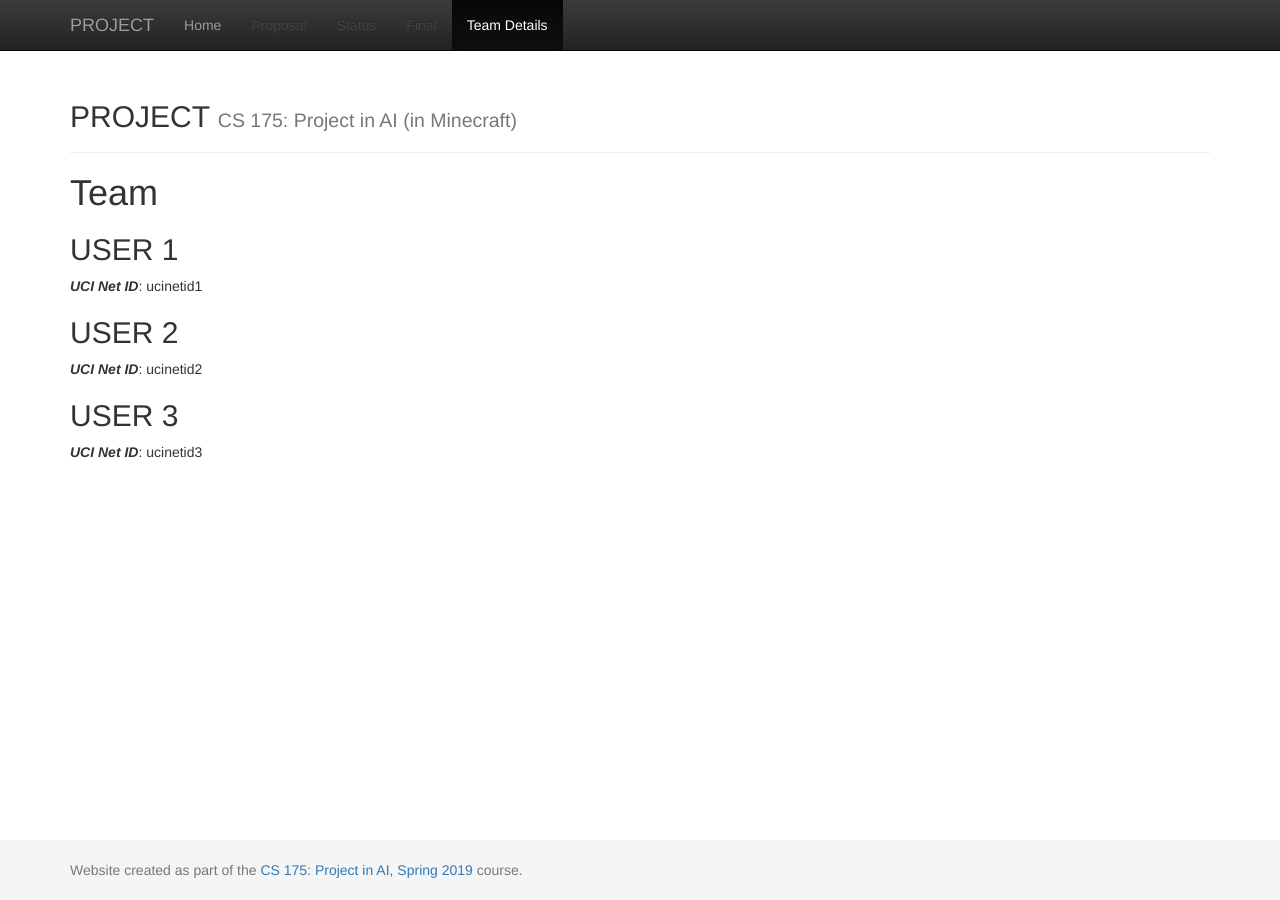
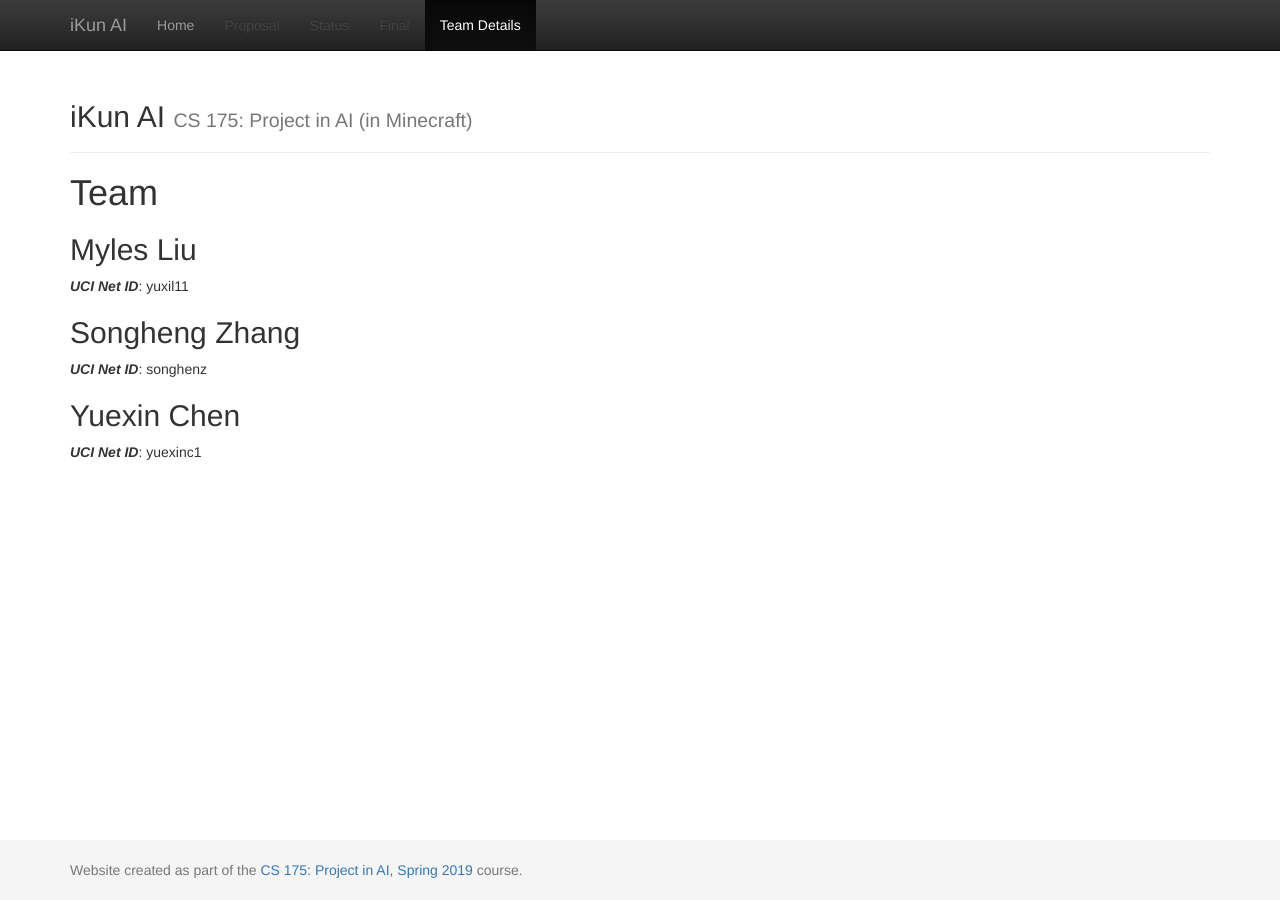
Before and after one commit to yuexintonychen/iKun-AI, a Jekyll site: the page built from docs/team.md, in a window 1280 px wide. Built offline with Jekyll 4.4.1, drawn with Linux system fonts in a browser that asks for light colours.

Commit message:
Added project name and team information

```diff
--- a/docs/_config.yml
+++ b/docs/_config.yml
@@ -1,7 +1,7 @@
 ###########
 # site.title
 
-title:    'PROJECT'
+title:    'iKun AI'
 subtitle: 'CS 175: Project in AI (in Minecraft)'
 
 
--- a/docs/team.md
+++ b/docs/team.md
@@ -6,11 +6,11 @@
 # {{ page.title }}
 
 
-## USER 1
-***UCI Net ID***: ucinetid1
+## Myles Liu
+***UCI Net ID***: yuxil11
 
-## USER 2
-***UCI Net ID***: ucinetid2
+## Songheng Zhang
+***UCI Net ID***: songhenz
 
-## USER 3
-***UCI Net ID***: ucinetid3
+## Yuexin Chen
+***UCI Net ID***: yuexinc1
```
